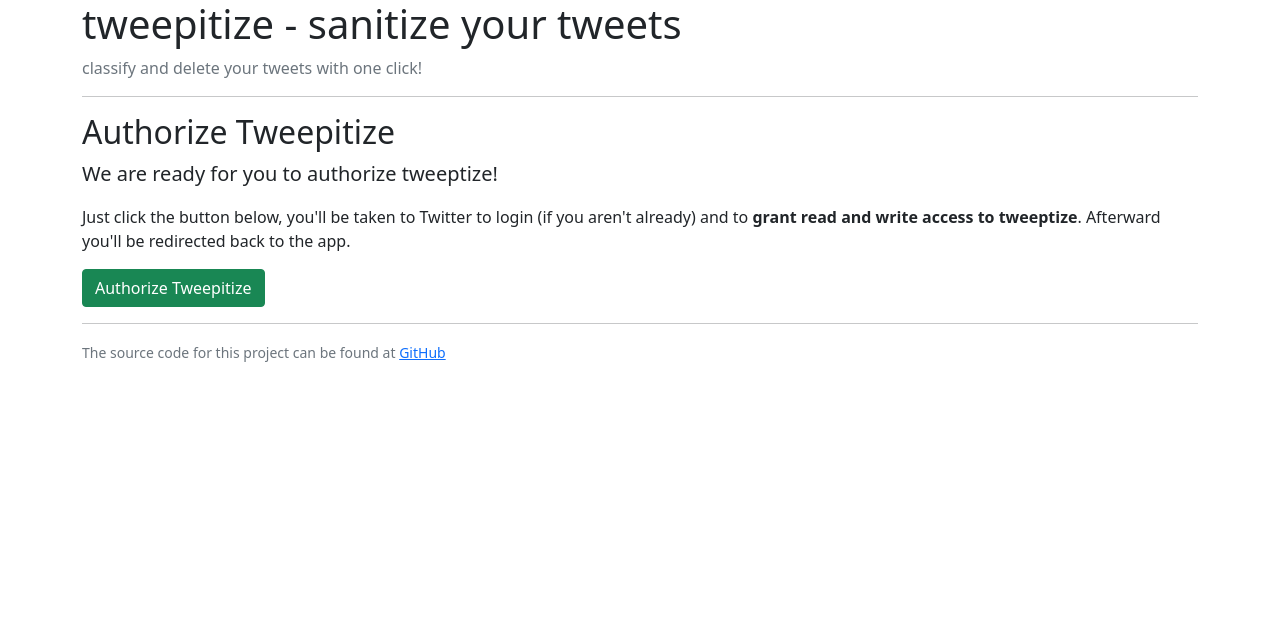
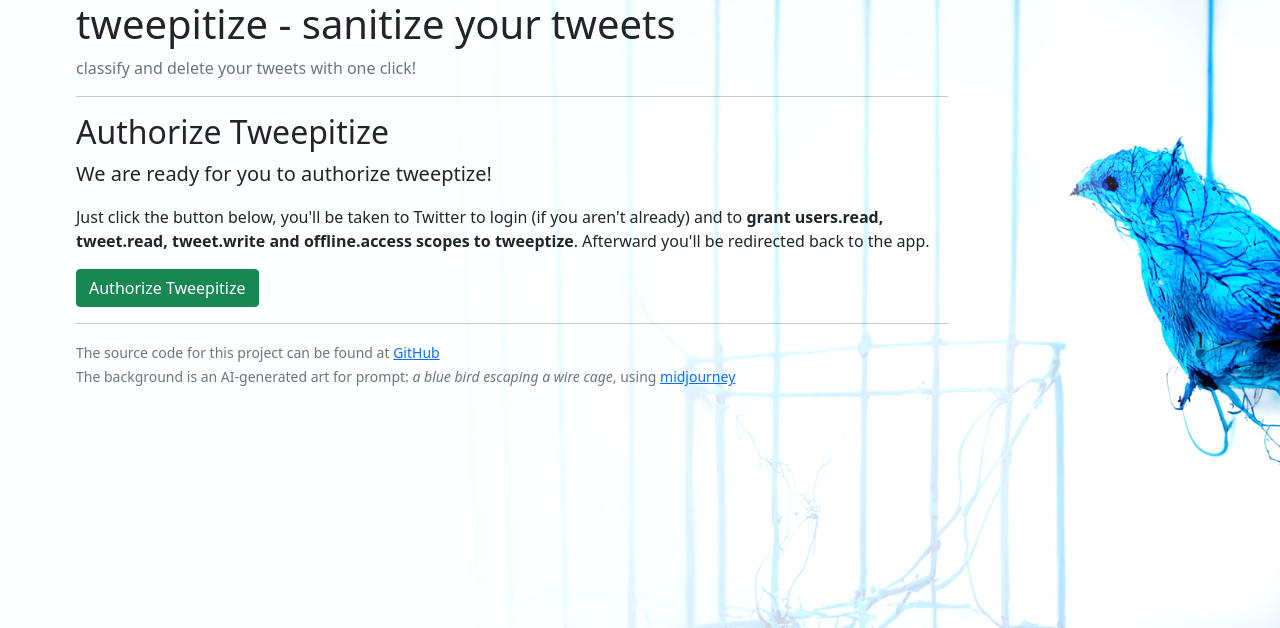
Before and after one commit to anktsngh/tweepitize, a Flask app: page /start in a window 1280 px wide. Shown: the top 628 px of the page. Run offline with Flask 2, Linux system fonts and the light colour scheme.

Commit message:
update statics

```diff
--- a/static/custom-styles.css
+++ b/static/custom-styles.css
@@ -18,3 +18,16 @@
   0% { transform: rotate(0deg); }
   100% { transform: rotate(360deg); }
 }
+
+body{
+    background-image:url('../static/ankt_sngh_a_blue_bird_escaping_a_cage_made_up_of_wires_white_bg.png');
+    background-attachment:fixed;
+    background-repeat: no-repeat;
+    background-size: cover;
+}
+
+.container {
+  margin-right: auto;
+  margin-left: 5vw;
+  max-width: 70vw;
+}
--- a/templates/base.html
+++ b/templates/base.html
@@ -4,6 +4,7 @@
 <head>
 	<title>tweepitize - {% block title %}{% endblock %}</title>
 	<link href="https://cdn.jsdelivr.net/npm/bootstrap@5.1.3/dist/css/bootstrap.min.css" rel="stylesheet" integrity="sha384-1BmE4kWBq78iYhFldvKuhfTAU6auU8tT94WrHftjDbrCEXSU1oBoqyl2QvZ6jIW3" crossorigin="anonymous">
+	<link rel="stylesheet" href="{{ url_for('static', filename='custom-styles.css') }}">
 	{% block script %}{% endblock %}
 </head>
 
@@ -16,7 +17,8 @@
 		{% block containercontent %}{% endblock %}
 		<hr>
 		<div class="footer">
-			<p class="text-muted"><small>The source code for this project can be found at <a href="https://github.com/anktsngh/tweepitize">GitHub</a>
+			<p class="text-muted"><small>The source code for this project can be found at <a href="https://github.com/anktsngh/tweepitize">GitHub</a><br>
+				The background is an AI-generated art for prompt: <em>a blue bird escaping a wire cage</em>, using <a href="https://www.midjourney.com/home/">midjourney</a>
 			{% block more_footer %}{% endblock %}</small></p>
 		</div>
 	</div>
--- a/templates/callback-success.html
+++ b/templates/callback-success.html
@@ -1,7 +1,6 @@
 {% extends "base.html" %}
 {% block title %}results{% endblock %}
 {% block script %}
-<link rel="stylesheet" href="{{ url_for('static', filename='custom-styles.css') }}">
 <script src="https://code.jquery.com/jquery-3.6.0.min.js" integrity="sha256-/xUj+3OJU5yExlq6GSYGSHk7tPXikynS7ogEvDej/m4=" crossorigin="anonymous"></script>
 <script>
     function updateTable() {
@@ -80,4 +79,3 @@
 <a href="#" class="btn btn-small btn-danger" onclick="deleteTweets()">Delete Tweets</a>
 <a href="/" class="btn btn-small btn-primary">Cancel</a>
 {% endblock %}
-{% block more_footer %}{% endblock %}
--- a/templates/index.html
+++ b/templates/index.html
@@ -1,7 +1,6 @@
 {% extends "base.html" %}
 {% block title %}hello{% endblock %}
 {% block script %}
-<link rel="stylesheet" href="{{ url_for('static', filename='custom-styles.css') }}">
 {% endblock %}
 {% block containercontent %}
 <h2>Namaste!</h2>
--- a/templates/processing.html
+++ b/templates/processing.html
@@ -1,7 +1,6 @@
 {% extends "base.html" %}
 {% block title %}processing{% endblock %}
 {% block script %}
-<link rel="stylesheet" href="{{ url_for('static', filename='custom-styles.css') }}">
 <script>
     var request = new XMLHttpRequest();
     request.open('POST', '/process');
--- a/templates/start.html
+++ b/templates/start.html
@@ -4,6 +4,6 @@
 <h2>Authorize Tweepitize</h2>
 <p class="lead">We are ready for you to authorize tweeptize!</p>
 <p>Just click the button below, you'll be taken to Twitter to login (if you aren't already) and to
-    <strong>grant read and write access to tweeptize</strong>. Afterward you'll be redirected back to the app.</p>
+    <strong>grant users.read, tweet.read, tweet.write and offline.access scopes to tweeptize</strong>. Afterward you'll be redirected back to the app.</p>
 <p><a href="{{ authorization_url }}" class="btn btn-small btn-success">Authorize Tweepitize</a></p>
 {% endblock %}
```
Also changed, not shown: static/ankt_sngh_a_blue_bird_escaping_a_cage_made_up_of_wires_white_backg (2).png (deleted), static/ankt_sngh_a_blue_bird_escaping_a_cage_made_up_of_wires_white_backg.png (deleted), static/ankt_sngh_a_blue_bird_escaping_a_cage_made_up_of_wires_white_bg.png (added).
